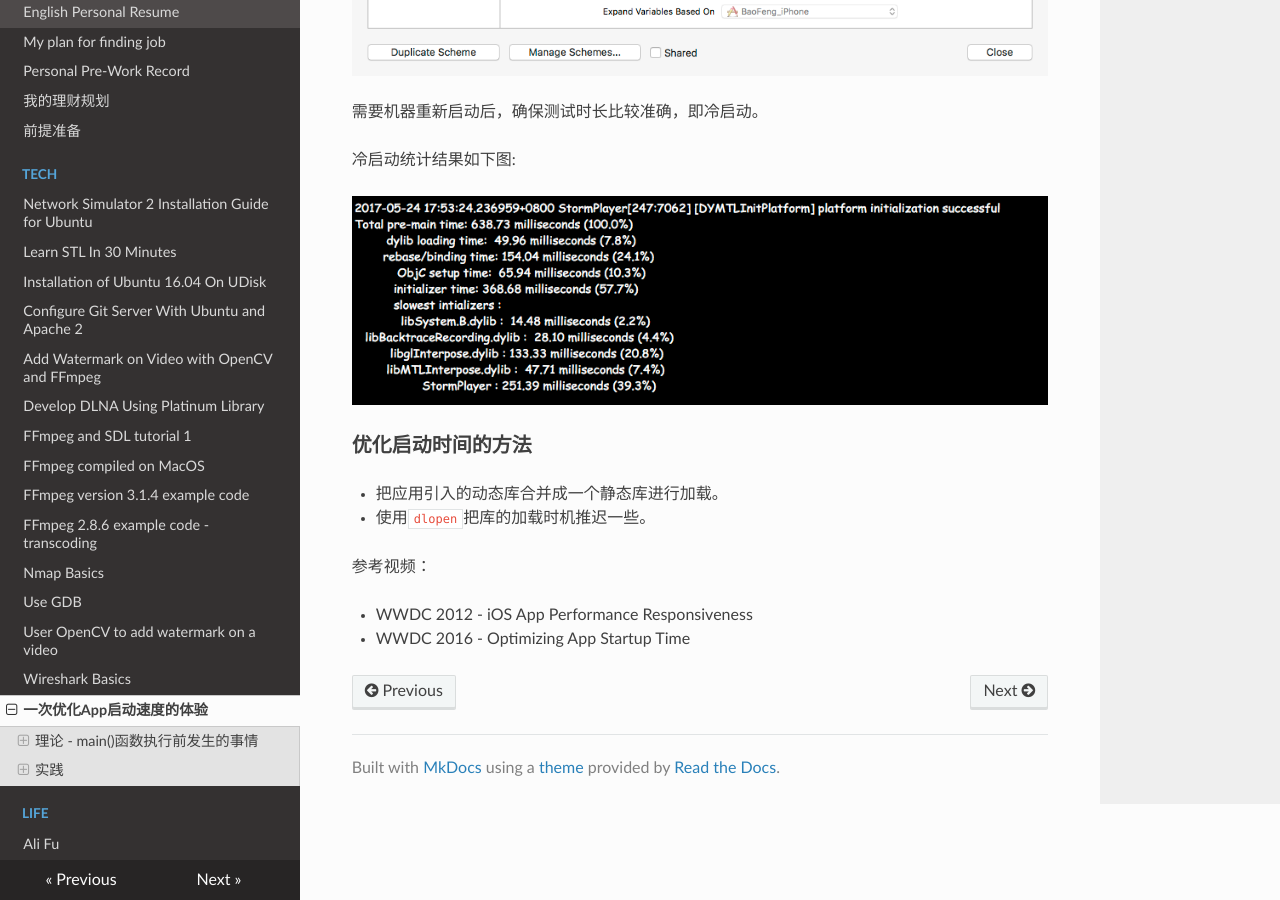
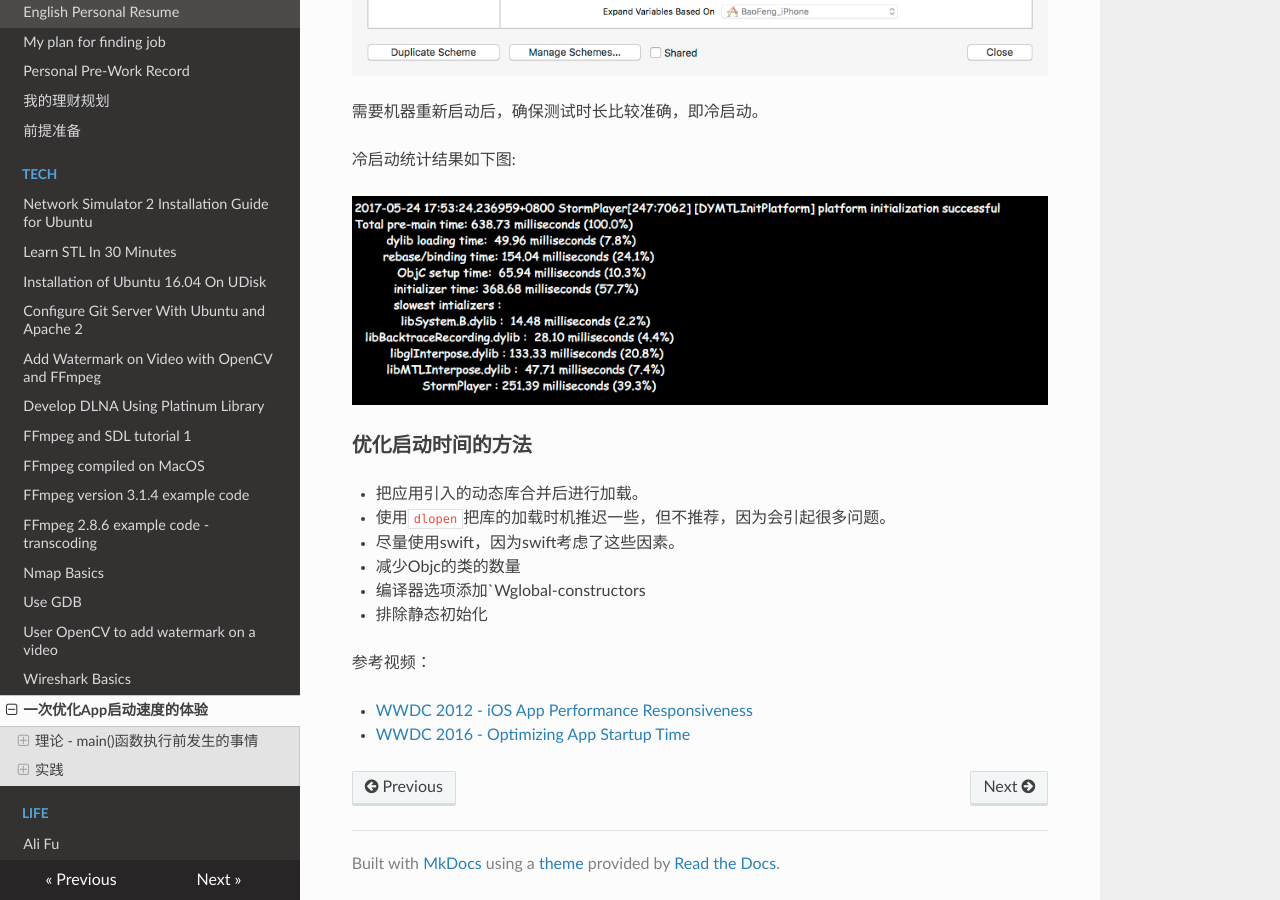
Before and after one commit to wangzhizhou/JokerBlog, an MkDocs documentation site: the page built from docs/tech/Optimizing App Startup Time.md, in a window 1280 px wide and 900 px high, scrolled down 2773 px. Built offline with MkDocs 1.6.1, drawn with Linux system fonts in a browser that asks for light colours; nearby versions of some CDN libraries; old or Windows-style settings are respelled for this version of MkDocs.

Commit message:
fix some typos

```diff
--- a/docs/tech/Optimizing App Startup Time.md
+++ b/docs/tech/Optimizing App Startup Time.md
@@ -96,12 +96,17 @@
 
 ### 优化启动时间的方法
 
-- 把应用引入的动态库合并成一个静态库进行加载。
-- 使用`dlopen`把库的加载时机推迟一些。
+- 把应用引入的动态库合并后进行加载。
+- 使用`dlopen`把库的加载时机推迟一些，但不推荐，因为会引起很多问题。
+- 尽量使用swift，因为swift考虑了这些因素。
+- 减少Objc的类的数量
+- 编译器选项添加`Wglobal-constructors
+- 排除静态初始化
 
 
 
 参考视频：
 
--  WWDC 2012 - iOS App Performance Responsiveness
--  WWDC 2016 - Optimizing App Startup Time
+-  [WWDC 2012 - iOS App Performance Responsiveness](https://developer.apple.com/videos/play/wwdc2012/235/)
+
+-  [WWDC 2016 - Optimizing App Startup Time](https://developer.apple.com/videos/play/wwdc2016/406/)
```
Also changed, not shown: docs/me/How I create this blog.md (+1 -1 lines).
